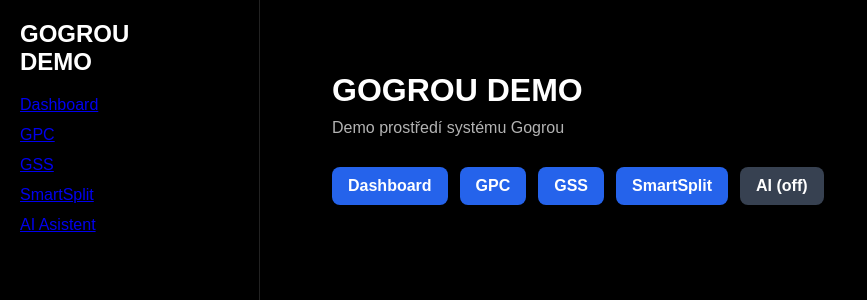
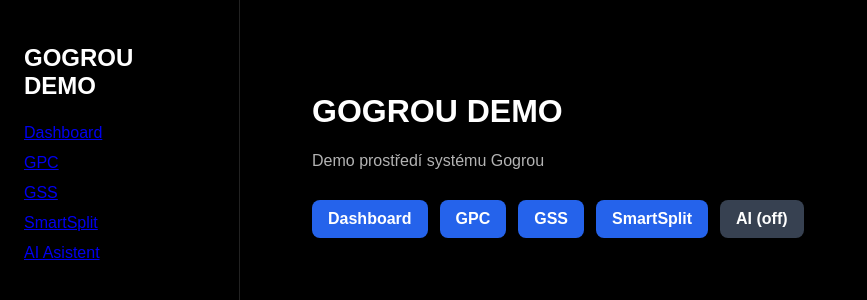
Before and after one commit to gogrou-app/gogrou-demo, a Next.js app: page / in a window 1280 px wide. Shown: the top 300 px of the page, without its empty margins (0-867 px from the left). Built offline with nearby package versions, Linux system fonts and the light colour scheme.

Commit message:
LAYOUT: sjednocený sidebar + content

```diff
--- a/app/layout.jsx
+++ b/app/layout.jsx
@@ -1,37 +1,22 @@
-import "./globals.css";
-
-export const metadata = {
-  title: "GOGROU DEMO",
-  description: "Demo platformy Gogrou",
-};
-
 export default function RootLayout({ children }) {
   return (
     <html lang="cs">
-      <body>
-        <div
-          style={{
-            display: "flex",
-            minHeight: "100vh",
-            width: "100%",
-            backgroundColor: "#000",
-            color: "#fff",
-            fontFamily: "Arial, sans-serif",
-          }}
-        >
+      <body style={{ margin: 0, background: "#000", color: "#fff", fontFamily: "Arial, sans-serif" }}>
+        <div style={{ display: "flex", minHeight: "100vh" }}>
+
           {/* SIDEBAR */}
           <aside
             style={{
-              width: "260px",
-              padding: "20px",
+              width: "240px",
+              padding: "24px",
               borderRight: "1px solid #222",
-              boxSizing: "border-box",
+              boxSizing: "border-box"
             }}
           >
-            <h2 style={{ marginBottom: "20px" }}>GOGROU<br />DEMO</h2>
+            <h2 style={{ marginBottom: "24px" }}>GOGROU<br />DEMO</h2>
 
             <nav style={{ display: "flex", flexDirection: "column", gap: "12px" }}>
-              <a href="/dashboard">Dashboard</a>
+              <a href="/">Dashboard</a>
               <a href="/gpc">GPC</a>
               <a href="/gss">GSS</a>
               <a href="/ss">SmartSplit</a>
@@ -45,11 +30,12 @@ export default function RootLayout({ children }) {
               flex: 1,
               padding: "32px",
               boxSizing: "border-box",
-              overflowY: "auto",
+              maxWidth: "1200px"
             }}
           >
             {children}
           </main>
+
         </div>
       </body>
     </html>
```
